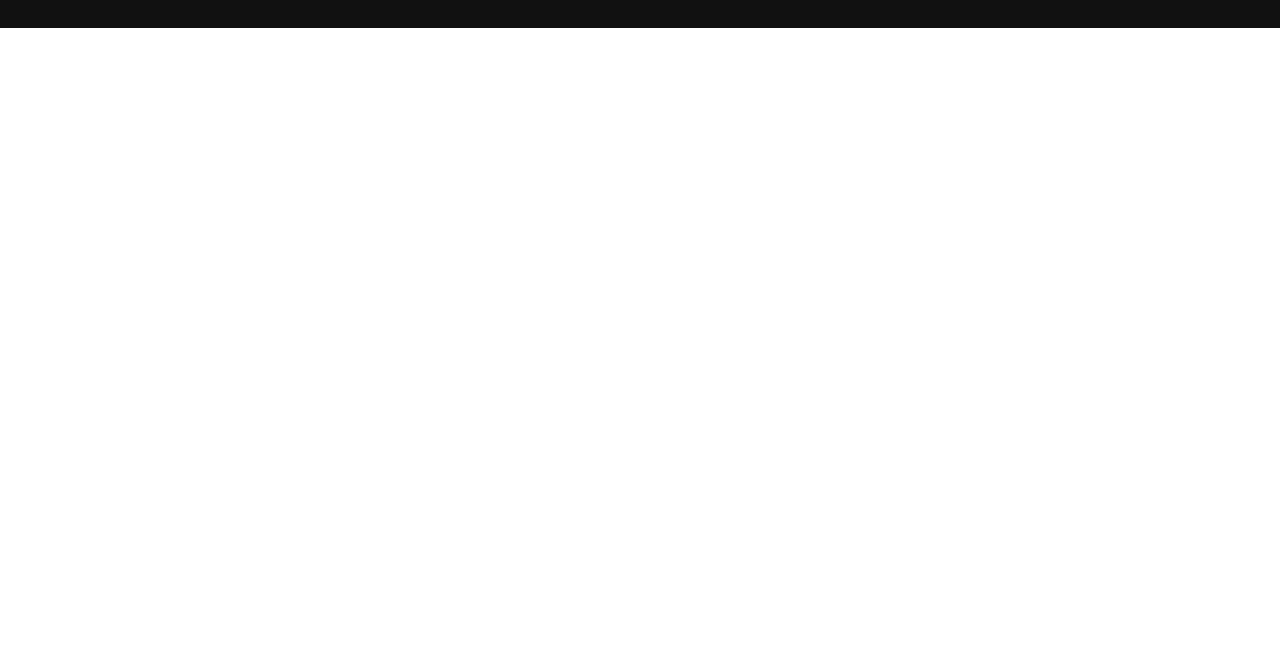
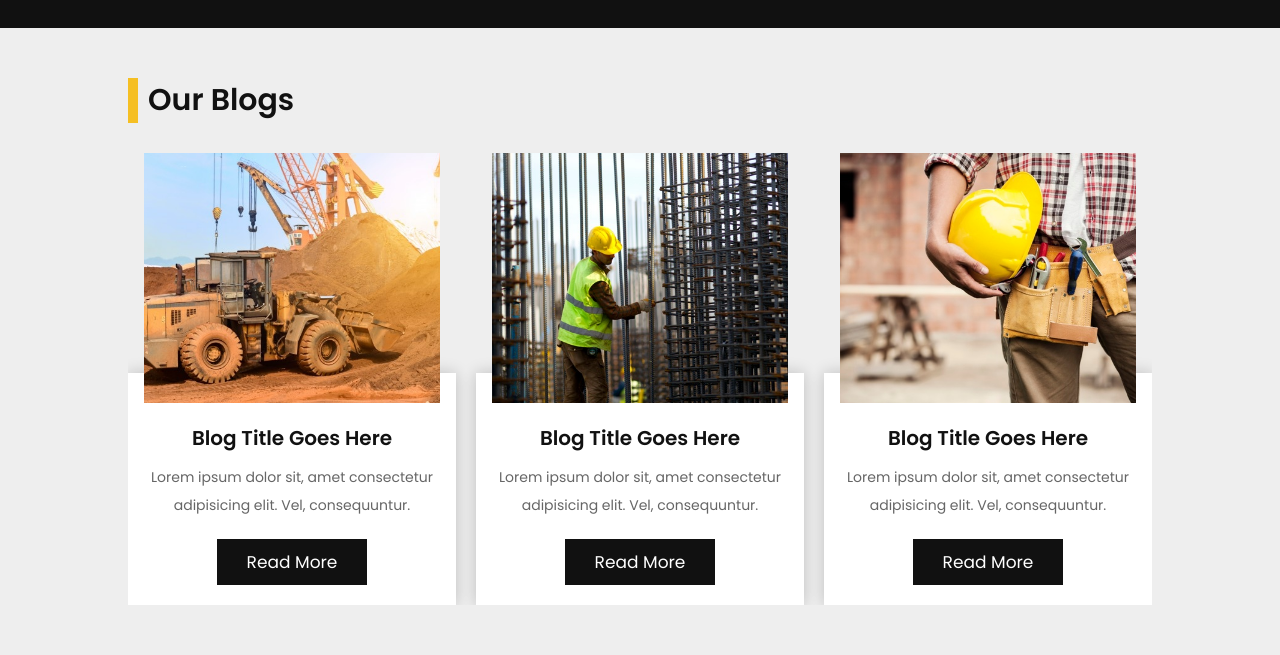
Before and after one commit to Abdulxoliq-1030/constructor, a plain HTML site: page index.html in a window 1280 px wide. Shown: the part 5977-6632 px from the top of the page. Before the commit the page ends 6005 px from the top, so only its background shows below. Drawn offline with nearby package versions, Linux system fonts and the light colour scheme; some packages are replaced by stand-ins of ours; a script that the page names is missing.

Commit message:
blogs section complete

```diff
--- a/index.html
+++ b/index.html
@@ -575,7 +575,8 @@
       <h1 class="heading">contact us</h1>
 
       <div class="row">
-        <iframe class="map"
+        <iframe
+          class="map"
           src="https://www.google.com/maps/embed?pb=!1m18!1m12!1m3!1d97112.96974895698!2d71.65662115820312!3d40.48012509999999!2m3!1f0!2f0!3f0!3m2!1i1024!2i768!4f13.1!3m3!1m2!1s0x38bb77c1512b5cd3%3A0xdbff3671b64d48b7!2sMargilan%2C%20Uzbekistan!5e0!3m2!1sen!2s!4v1651932216300!5m2!1sen!2s"
           allowfullscreen=""
           loading="lazy"
@@ -583,16 +584,119 @@
         ></iframe>
 
         <form action="">
-           <h3>get in touch</h3>
-           <input type="text" placeholder="name" class="box">
-           <input type="email" placeholder="email" class="box">
-           <input type="number" placeholder="phone" class="box">
-           <textarea name="" placeholder="message" class="box" id="" cols="30" rows="10"></textarea>
-           <input type="submit" value="send message" class="btn">
+          <h3>get in touch</h3>
+          <input type="text" placeholder="name" class="box" />
+          <input type="email" placeholder="email" class="box" />
+          <input type="number" placeholder="phone" class="box" />
+          <textarea
+            name=""
+            placeholder="message"
+            class="box"
+            id=""
+            cols="30"
+            rows="10"
+          ></textarea>
+          <input type="submit" value="send message" class="btn" />
         </form>
       </div>
     </section>
     <!-- /CONTACT SECTION -->
+
+    <!-- BLOGS SECTION -->
+
+    <section class="blogs" id="blogs">
+      <h1 class="heading">our blogs</h1>
+
+      <div class="swiper blog-slider">
+        <div class="swiper-wrapper">
+          <div class="swiper-slide slide">
+            <div class="image">
+              <img src="./images/blog-1.jpg" alt="" />
+            </div>
+            <div class="content">
+              <h3>blog title goes here</h3>
+              <p>
+                Lorem ipsum dolor sit, amet consectetur adipisicing elit. Vel,
+                consequuntur.
+              </p>
+              <a href="#" class="btn">read more</a>
+            </div>
+          </div>
+
+          <div class="swiper-slide slide">
+            <div class="image">
+              <img src="./images/blog-2.jpg" alt="" />
+            </div>
+            <div class="content">
+              <h3>blog title goes here</h3>
+              <p>
+                Lorem ipsum dolor sit, amet consectetur adipisicing elit. Vel,
+                consequuntur.
+              </p>
+              <a href="#" class="btn">read more</a>
+            </div>
+          </div>
+
+          <div class="swiper-slide slide">
+            <div class="image">
+              <img src="./images/blog-3.jpg" alt="" />
+            </div>
+            <div class="content">
+              <h3>blog title goes here</h3>
+              <p>
+                Lorem ipsum dolor sit, amet consectetur adipisicing elit. Vel,
+                consequuntur.
+              </p>
+              <a href="#" class="btn">read more</a>
+            </div>
+          </div>
+
+          <div class="swiper-slide slide">
+            <div class="image">
+              <img src="./images/blog-4.jpg" alt="" />
+            </div>
+            <div class="content">
+              <h3>blog title goes here</h3>
+              <p>
+                Lorem ipsum dolor sit, amet consectetur adipisicing elit. Vel,
+                consequuntur.
+              </p>
+              <a href="#" class="btn">read more</a>
+            </div>
+          </div>
+
+          <div class="swiper-slide slide">
+            <div class="image">
+              <img src="./images/blog-5.jpg" alt="" />
+            </div>
+            <div class="content">
+              <h3>blog title goes here</h3>
+              <p>
+                Lorem ipsum dolor sit, amet consectetur adipisicing elit. Vel,
+                consequuntur.
+              </p>
+              <a href="#" class="btn">read more</a>
+            </div>
+          </div>
+
+          <div class="swiper-slide slide">
+            <div class="image">
+              <img src="./images/blog-6.jpg" alt="" />
+            </div>
+            <div class="content">
+              <h3>blog title goes here</h3>
+              <p>
+                Lorem ipsum dolor sit, amet consectetur adipisicing elit. Vel,
+                consequuntur.
+              </p>
+              <a href="#" class="btn">read more</a>
+            </div>
+          </div>
+        </div>
+      </div>
+    </section>
+
+    <!-- /BLOGS SECTION -->
 
     <script src="https://cdnjs.cloudflare.com/ajax/libs/lightgallery-js/1.4.0/js/lightgallery.min.js"></script>
 
--- a/js/script.js
+++ b/js/script.js
@@ -59,3 +59,22 @@ var swiper = new Swiper(".reviews-slider", {
     },
   },
 });
+
+
+
+var swiper = new Swiper(".blog-slider", {
+  loop: true,
+  grabCursor: true,
+  spaceBetween: 20,
+  breakpoints: {
+    640: {
+      slidesPerView: 1,
+    },
+    768: {
+      slidesPerView: 2,
+    },
+    991: {
+      slidesPerView: 3,
+    },
+  },
+});
--- a/styles/style.scss
+++ b/styles/style.scss
@@ -448,7 +448,6 @@ section {
 
       &:hover img {
         transform: translateY(-1rem);
-
       }
 
       img {
@@ -677,6 +676,49 @@ section {
   }
 }
 
+// Blogs
+.blogs {
+  background: var(--light-bg);
+
+  .slide {
+    text-align: center;
+
+    &:hover .image img {
+      transform: scale(1.1);
+    }
+
+    .image {
+      height: 25rem;
+      width: 90%;
+      overflow: hidden;
+      margin: 0 auto;
+      margin-bottom: -3rem;
+
+      img {
+        height: 100%;
+        width: 100%;
+        object-fit: cover;
+        transition: 0.3s linear;
+      }
+    }
+    .content {
+      padding: 2rem;
+      padding-top: 5rem;
+      background: var(--white);
+      box-shadow: 0 0 1.5rem rgba(0, 0, 0, 0.2);
+
+      h3 {
+        @include titleText(2rem);
+      }
+
+      p {
+        padding: 1rem 0;
+        @include graphText(1.4rem);
+      }
+    }
+  }
+}
+
 // Media screen
 @media screen and(max-width: 1200px) {
   .header {
```
Also changed, not shown: styles/style.css.
